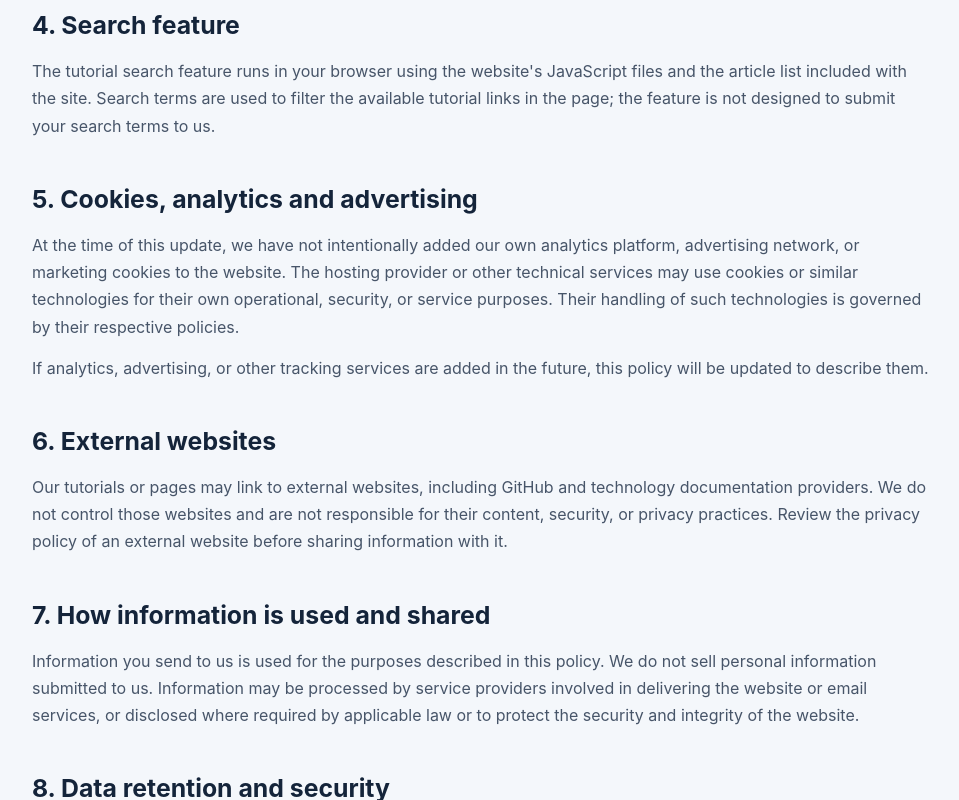
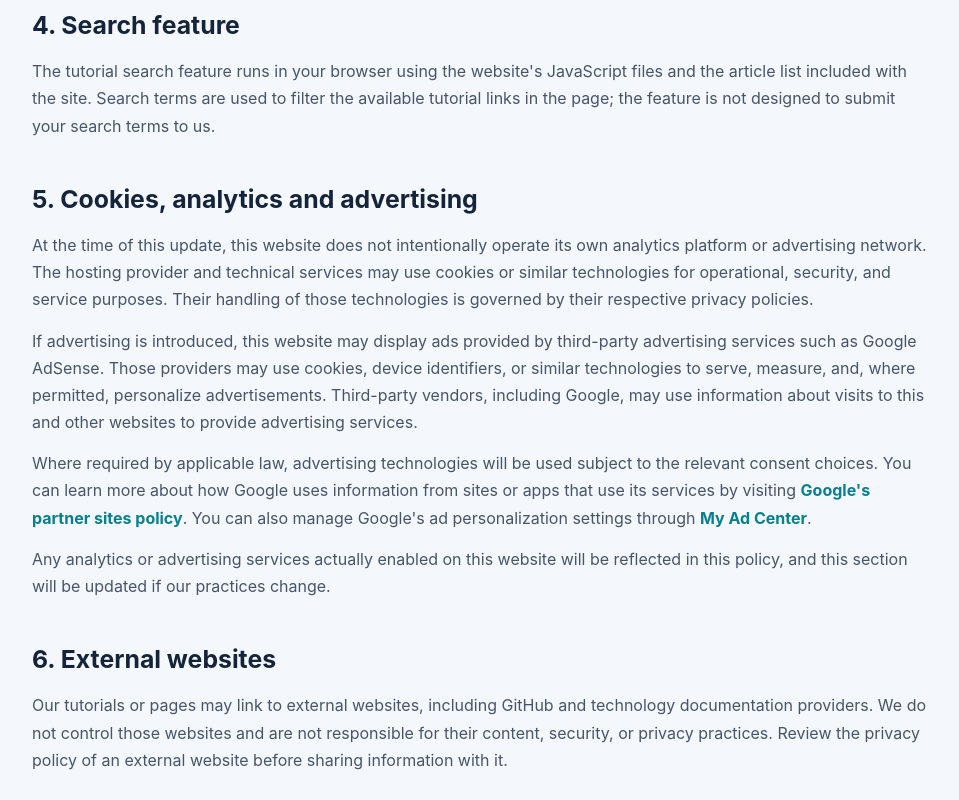
Before and after one commit to vignesh7780-C137/network-linux-academy, a plain HTML site: page privacy-policy.html in a window 1280 px wide. Shown: the part 1048-1848 px from the top of the page, without its empty margins (158-1117 px from the left). Drawn offline with Linux system fonts and the light colour scheme.

Commit message:
Prepare privacy policy for potential advertising services

```diff
--- a/privacy-policy.html
+++ b/privacy-policy.html
@@ -49,7 +49,7 @@
       <p class="eyebrow">WEBSITE INFORMATION</p>
       <h1>Privacy Policy</h1>
       <p class="info-lead">This policy explains what information may be handled when you visit Network &amp; Linux Academy, how it is used, and the choices available to you.</p>
-      <p class="policy-updated"><strong>Last updated:</strong> 24 November 2026</p>
+      <p class="policy-updated"><strong>Last updated:</strong> 26 November 2026</p>
     </div>
 
     <section class="info-section">
@@ -76,8 +76,10 @@
 
     <section class="info-section">
       <h2>5. Cookies, analytics and advertising</h2>
-      <p>At the time of this update, we have not intentionally added our own analytics platform, advertising network, or marketing cookies to the website. The hosting provider or other technical services may use cookies or similar technologies for their own operational, security, or service purposes. Their handling of such technologies is governed by their respective policies.</p>
-      <p>If analytics, advertising, or other tracking services are added in the future, this policy will be updated to describe them.</p>
+      <p>At the time of this update, this website does not intentionally operate its own analytics platform or advertising network. The hosting provider and technical services may use cookies or similar technologies for operational, security, and service purposes. Their handling of those technologies is governed by their respective privacy policies.</p>
+      <p>If advertising is introduced, this website may display ads provided by third-party advertising services such as Google AdSense. Those providers may use cookies, device identifiers, or similar technologies to serve, measure, and, where permitted, personalize advertisements. Third-party vendors, including Google, may use information about visits to this and other websites to provide advertising services.</p>
+      <p>Where required by applicable law, advertising technologies will be used subject to the relevant consent choices. You can learn more about how Google uses information from sites or apps that use its services by visiting <a href="https://policies.google.com/technologies/partner-sites" target="_blank" rel="noopener noreferrer">Google's partner sites policy</a>. You can also manage Google's ad personalization settings through <a href="https://myadcenter.google.com/" target="_blank" rel="noopener noreferrer">My Ad Center</a>.</p>
+      <p>Any analytics or advertising services actually enabled on this website will be reflected in this policy, and this section will be updated if our practices change.</p>
     </section>
 
     <section class="info-section">
```
